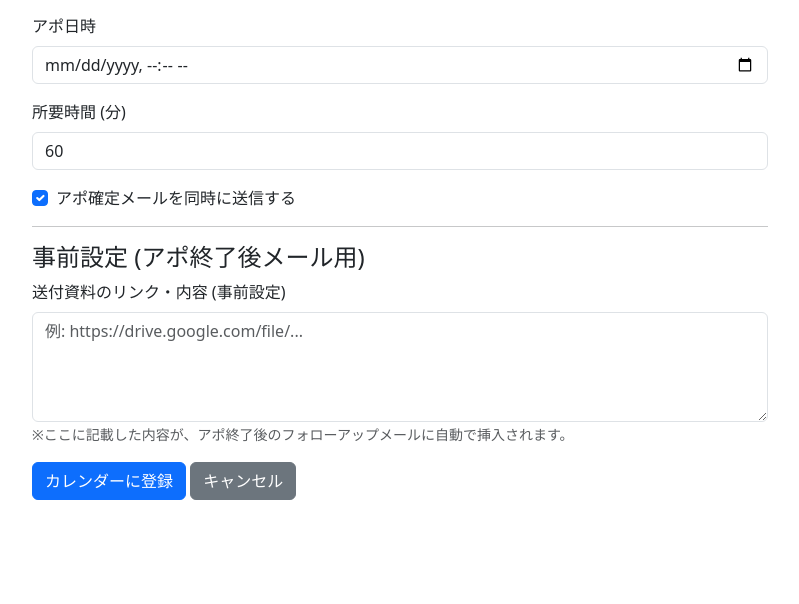
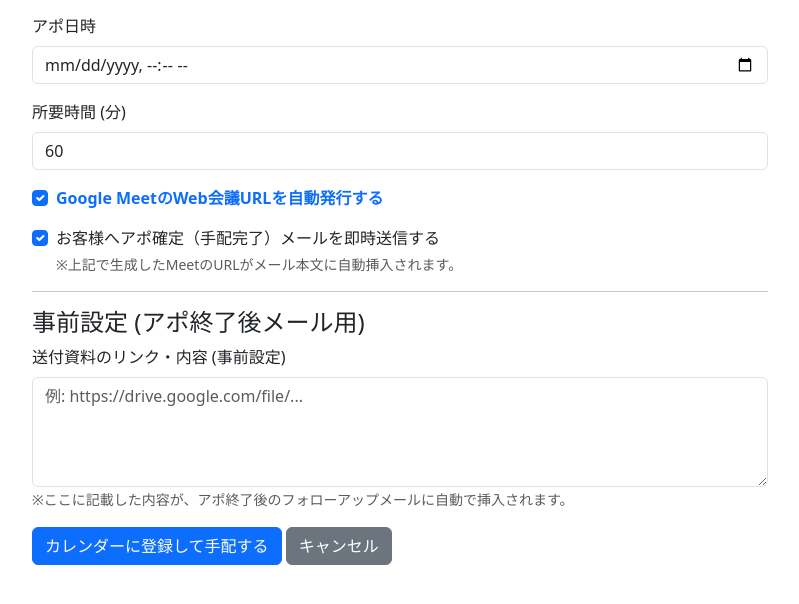
Before and after one commit to CyR4n00/mailautomation, a Flask app: page /appointments/1 in a window 1280 px wide. Shown: the part 152-756 px from the top of the page, without its empty margins (240-1039 px from the left). Run offline with Flask 3, Linux system fonts and the light colour scheme; tables that the repository leaves empty hold one stand-in row (values such as "Sample post").

Commit message:
feat: Auto-generate Google Meet URL for appointments
- Update `calendar_service.py` to request `conferenceData` when inserting an event to automatically generate a Google Meet URL.
- Update `appointments.py` to inject the generated Meet URL into the confirmation email sent to the client.
- Update the scheduling UI to allow users to opt-in/opt-out of Meet URL generation and confirmation email sending.
- Update `scheduler.py` to send an appropriate reminder email message.

Co-authored-by: CyR4n00 <186475418+CyR4n00@users.noreply.github.com>

```diff
--- a/app/routes/appointments.py
+++ b/app/routes/appointments.py
@@ -15,6 +15,7 @@ def schedule(client_id):
         appt_time_str = request.form.get('appointment_time')
         duration = int(request.form.get('duration', 60))
         send_confirm_mail = request.form.get('send_confirm_mail') == 'on'
+        generate_meet = request.form.get('generate_meet') == 'on'
         materials_link = request.form.get('materials_link', '')
 
         if not appt_time_str:
@@ -22,13 +23,14 @@ def schedule(client_id):
             return redirect(url_for('appointments.schedule', client_id=client.id))
 
         try:
-            # カレンダー登録
-            event_id = create_appointment_event(
+            # カレンダー登録とMeet自動発行
+            event_id, meet_url = create_appointment_event(
                 summary=f"【商談】{client.name}様",
                 description="オンラインアポ",
                 start_time_str=appt_time_str,
                 duration_minutes=duration,
-                attendee_email=client.email
+                attendee_email=client.email,
+                generate_meet_url=generate_meet
             )
 
             # クライアント情報更新
@@ -37,33 +39,33 @@ def schedule(client_id):
             client.calendar_event_id = event_id
             client.status = 'アポ確定'
             client.materials_link = materials_link
-            # 再設定された場合に備えてフラグをリセット
             client.is_reminder_sent = False
             client.is_followup_sent = False
+
+            # モデルにはMeetURL保存用のカラムがないため、今回は資料リンク等に依存しない形でメール送信時に直接使う。
+            # 必要であればデータベースにカラムを追加しても良いが、ここではメール送信のみに使用する。
 
             db.session.commit()
 
             # アポ確定メール送信
             if send_confirm_mail:
                 subject = "【アポ確定のお知らせ】オンラインミーティングについて"
-                body = f"{client.name} 様\n\nお世話になっております。\n\n以下の日時でオンラインミーティングの予定を確定いたしました。\n日時: {client.appointment_time.strftime('%Y年%m月%d日 %H:%M')}〜\n\nよろしくお願いいたします。"
+
+                body = f"{client.name} 様\n\nお世話になっております。\n\n以下の日時でオンラインミーティングの手配が完了いたしました。\n\n"
+                body += f"■日時: {client.appointment_time.strftime('%Y年%m月%d日 %H:%M')}〜 ({duration}分予定)\n"
+
+                if meet_url:
+                    body += f"■参加用URL (Google Meet):\n{meet_url}\n\nお時間になりましたら、上記のリンクよりご参加ください。\n"
+                else:
+                    body += f"\n"
+
+                body += f"よろしくお願いいたします。"
                 send_email(to=client.email, subject=subject, body=body)
 
-            flash('アポをカレンダーに登録し、事前設定を完了しました。', 'success')
+            flash('アポをカレンダーに登録し、手配を完了しました。', 'success')
             return redirect(url_for('clients.index'))
 
         except Exception as e:
             flash(f'エラーが発生しました: {str(e)}', 'danger')
 
     return render_template('appointments/schedule.html', client=client)
-
-@appointments_bp.route('/<int:client_id>/materials', methods=['GET', 'POST'])
-def edit_materials(client_id):
-    client = Client.query.get_or_404(client_id)
-    if request.method == 'POST':
-        client.materials_link = request.form.get('materials_link', '')
-        db.session.commit()
-        flash('送付資料情報を更新しました。', 'success')
-        return redirect(url_for('clients.index'))
-
-    return render_template('appointments/materials.html', client=client)
--- a/app/templates/appointments/schedule.html
+++ b/app/templates/appointments/schedule.html
@@ -24,8 +24,17 @@
                 <input type="number" class="form-control" id="duration" name="duration" value="60" required>
             </div>
             <div class="mb-3 form-check">
+                <input type="checkbox" class="form-check-input" id="generate_meet" name="generate_meet" checked>
+                <label class="form-check-label fw-bold text-primary" for="generate_meet">
+                    Google MeetのWeb会議URLを自動発行する
+                </label>
+            </div>
+            <div class="mb-3 form-check">
                 <input type="checkbox" class="form-check-input" id="send_confirm_mail" name="send_confirm_mail" checked>
-                <label class="form-check-label" for="send_confirm_mail">アポ確定メールを同時に送信する</label>
+                <label class="form-check-label" for="send_confirm_mail">
+                    お客様へアポ確定（手配完了）メールを即時送信する
+                </label>
+                <div class="form-text">※上記で生成したMeetのURLがメール本文に自動挿入されます。</div>
             </div>
             <hr>
             <h4>事前設定 (アポ終了後メール用)</h4>
@@ -35,7 +44,7 @@
                 <small class="text-muted">※ここに記載した内容が、アポ終了後のフォローアップメールに自動で挿入されます。</small>
             </div>
 
-            <button type="submit" class="btn btn-primary">カレンダーに登録</button>
+            <button type="submit" class="btn btn-primary">カレンダーに登録して手配する</button>
             <a href="{{ url_for('clients.index') }}" class="btn btn-secondary">キャンセル</a>
         </form>
     </div>
```
Also changed, not shown: app/services/calendar_service.py (+33 -4 lines), app/services/scheduler.py (+8 -3 lines).
